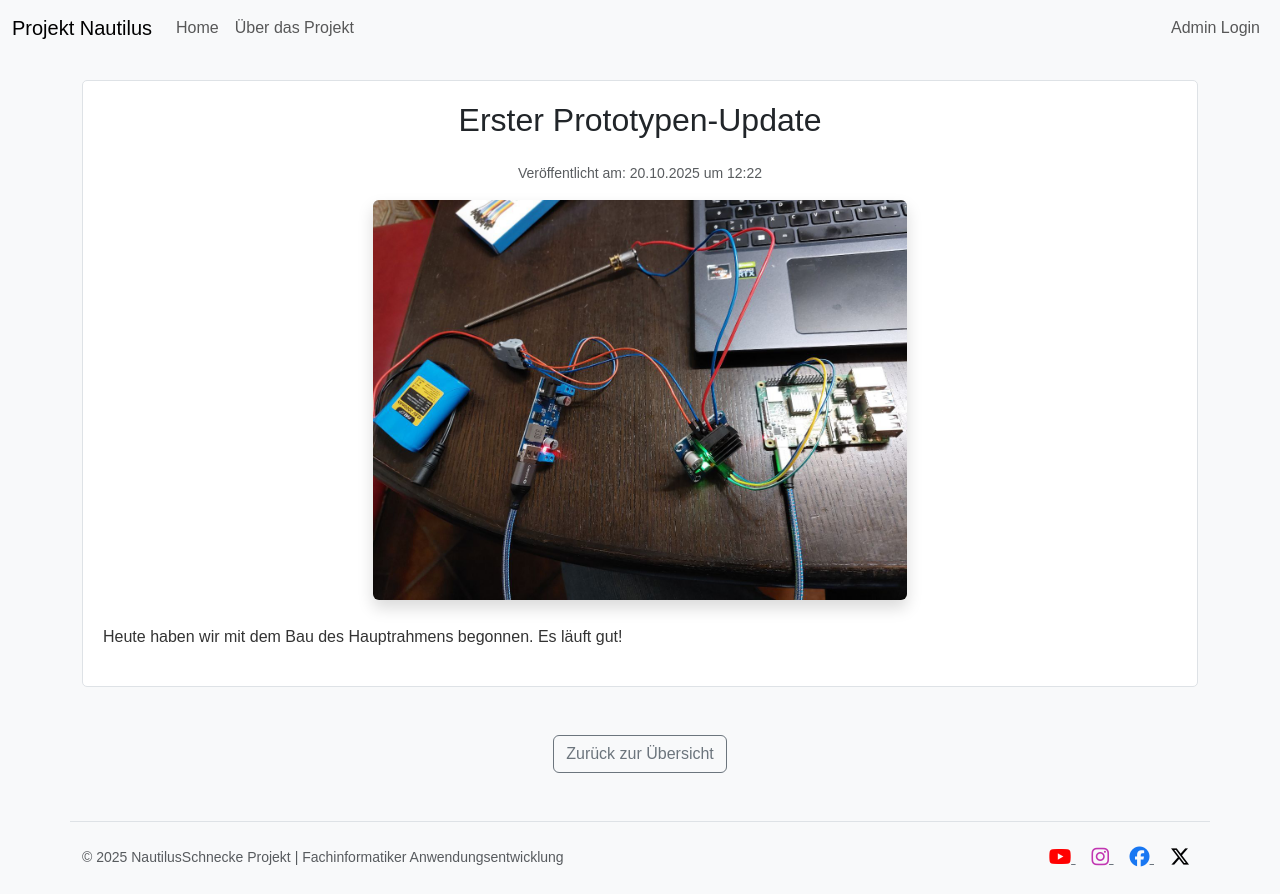
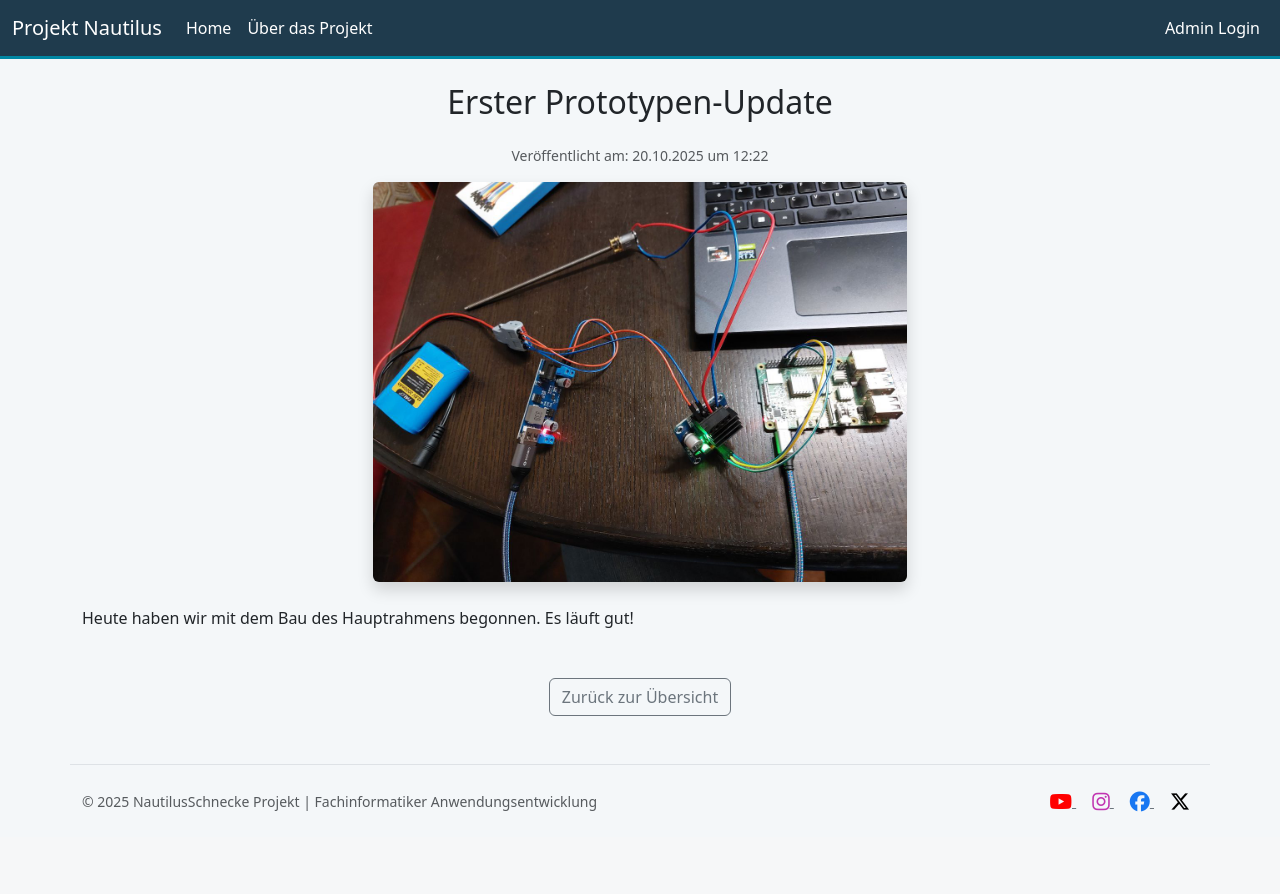
Before and after one commit to Trau91/Abschlussarbeit, a Flask app: page /post/1 in a window 1280 px wide. After the commit the page ends 812 px from the top, so only its background shows below. Run offline with Flask 3, Linux system fonts and the light colour scheme.

Commit message:
style: Implement sticky footer and theme-based button styling
This commit finalizes crucial CSS details for a professional user experience, ensuring adherence to the project scope:

Layout Fix (style): Implemented the Sticky Footer pattern using Flexbox in "main.css" to ensure the footer always rests at the bottom of the viewport, even on pages with minimal content.
Branding (style): Introduced CSS variables and basic styling for buttons and the danger color to apply a consistent, theme-appropriate visual identity (Nautilus colors) across the application.

```diff
--- a/app/static/css/main.css
+++ b/app/static/css/main.css
@@ -1,21 +1,87 @@
-body {
-    /* eine gut lesbare, moderne Schriftart */
-    font-family: 'arial', sans-serif;
-    /* Ein sehr heller Grauton als Hintergrund, um das minimalistische Design zu untermalen */
-    background-color: #f8f9fa;
+/* ================================================= */
+/* 1. STICKY FOOTER FIX (CSS Flexbox) */
+/* Stellt sicher, dass der Footer immer am unteren Rand klebt */
+/* ================================================= */
+
+html, body {
+    height: 100%;
+    margin: 0;
 }
 
-/* Stilisiert den Haupt-Inhaltsbereich zum Beispiel die Login-Box oder Post-Dteils */
-.content-section {
-    padding: 20px;
-    border: 1px solid #dee2e6;
-    border-radius: 5px;
-    background-color: #ffffff;
-    margin-bottom: 20px;
+body {
+    display: flex;
+    flex-direction: column;
 }
 
-/* Verbessert die Lesbarkeit des Post-Inhalts */
-.article-content p {
-    line-height: 1.6;
-    color: #333;
+/* Der Hauptinhalts-Container muss den restlichen Platz einnehmen */
+/* Dies entspricht deinem div.container mt-4 in layout.html */
+.container.mt-4 {
+    flex-grow: 1;
 }
+
+footer {
+    flex-shrink: 0;
+}
+
+/* ================================================= */
+/* 2. FARBPALETTE & THEME (NAUTILUS) */
+/* ================================================= */
+
+:root {
+    /* Hauptfarben des Nautilus Themas */
+    --color-primary: #1F3B4D;      /* Tiefes Marineblau (Technik/Tiefe) */
+    --color-secondary: #0087A3;    /* Akzentfarbe Aqua/Cyan (Wasser) */
+    --color-background: #f4f7f9;   /* Sehr heller, kühler Hintergrund */
+}
+
+/* Hintergrund des gesamten Bodys auf ein kühles Hellgrau setzen */
+body {
+    background-color: var(--color-background);
+}
+
+/* 2.1. Navbar-Styling */
+.navbar {
+    background-color: var(--color-primary) !important;
+    border-bottom: 3px solid var(--color-secondary); /* Akzent-Linie */
+}
+
+.navbar-brand, .nav-link {
+    color: #ffffff !important; /* Text in der Navbar weiß */
+}
+
+.nav-link:hover {
+    color: var(--color-secondary) !important; /* Akzentfarbe beim Hovern */
+}
+
+/* 2.2. Button-Styling (Fokus auf Primary und Danger) */
+
+/* Primäre Aktionen (Speichern, Erstellen) */
+.btn-primary {
+    background-color: var(--color-secondary);
+    border-color: var(--color-secondary);
+}
+.btn-primary:hover {
+    background-color: #006b81; /* Dunkler beim Hovern */
+    border-color: #006b81;
+}
+
+/* Danger Aktionen (Löschen) und Admin-Dashboard-Link */
+.btn-danger, .nav-link.text-danger {
+    background-color: #b73229 !important; /* Satteres, dunkleres Rot */
+    border-color: #b73229 !important;
+    color: white !important;
+}
+.btn-danger:hover, .nav-link.text-danger:hover {
+    background-color: #8c2621 !important;
+    border-color: #8c2621 !important;
+}
+
+/* 2.3. Social Media Icons im Footer */
+/* Die Farbzuweisungen bleiben im HTML, aber wir fügen eine leichte Vergrößerung beim Hovern hinzu */
+footer a i {
+    transition: transform 0.2s;
+}
+
+footer a i:hover {
+    transform: scale(1.15); /* Leichter Zoom-Effekt */
+}
```
